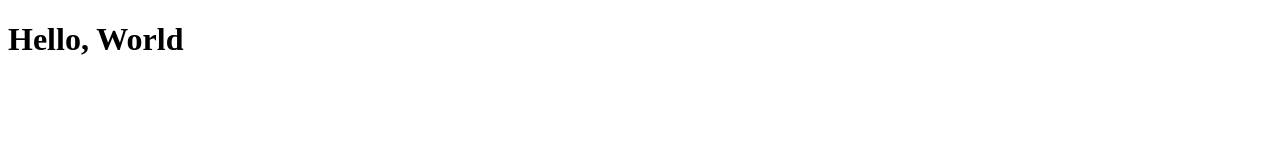
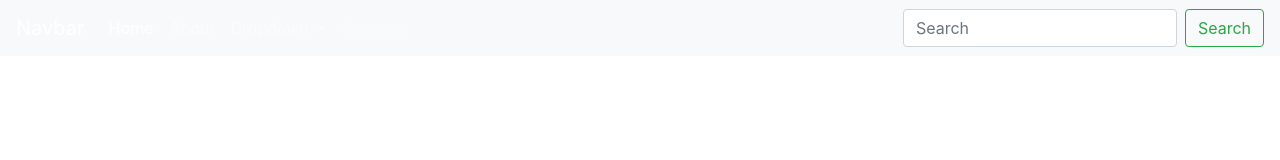
Before and after one commit to u04/COMP125-S2018-Lession2A, a plain HTML site: page index.html in a window 1280 px wide. Drawn offline with nearby package versions, Linux system fonts and the light colour scheme.

Commit message:
added bootstrap thing

```diff
--- a/index.html
+++ b/index.html
@@ -6,11 +6,48 @@
     <meta http-equiv="X-UA-Compatible" content="ie=edge">
     <title>COMP125 - welcome</title>
     <!--CSS Section-->
+    <link rel="stylesheet" href=".Scripts/lib/bootstrap/css/bootstrap.min.css">
     <link rel="stylesheet" href="./Content/app.css">
 </head>
 <body>
-    <h1>Hello, World</h1>
+    <nav class="navbar navbar-expand-lg navbar-dark bg-light">
+        <a class="navbar-brand" href="#">Navbar</a>
+        <button class="navbar-toggler" type="button" data-toggle="collapse" data-target="#navbarSupportedContent" aria-controls="navbarSupportedContent" aria-expanded="false" aria-label="Toggle navigation">
+          <span class="navbar-toggler-icon"></span>
+        </button>
+
+        <div class="collapse navbar-collapse" id="navbarSupportedContent">
+          <ul class="navbar-nav mr-auto">
+            <li class="nav-item active">
+              <a class="nav-link" href="#">Home <span class="sr-only">(current)</span></a>
+            </li>
+            <li class="nav-item">
+              <a class="nav-link" href="#">About</a>
+            </li>
+            <li class="nav-item dropdown">
+              <a class="nav-link dropdown-toggle" href="#" id="navbarDropdown" role="button" data-toggle="dropdown" aria-haspopup="true" aria-expanded="false">
+                Dropdown
+              </a>
+              <div class="dropdown-menu" aria-labelledby="navbarDropdown">
+                <a class="dropdown-item" href="#">Action</a>
+                <a class="dropdown-item" href="#">Another action</a>
+                <div class="dropdown-divider"></div>
+                <a class="dropdown-item" href="#">Something else here</a>
+              </div>
+            </li>
+            <li class="nav-item">
+              <a class="nav-link disabled" href="#">Disabled</a>
+            </li>
+          </ul>
+          <form class="form-inline my-2 my-lg-0">
+            <input class="form-control mr-sm-2" type="search" placeholder="Search" aria-label="Search">
+            <button class="btn btn-outline-success my-2 my-sm-0" type="submit">Search</button>
+          </form>
+        </div>
+      </nav>
     <!--Javascript Section-->
+    <script src="./Scripts/lib/jquery/jquery-3.3.1.min.js"></script>
+    <script src="./Scripts/lib/bootstrap/js/bootstrap.bundle.min.js"></script>
     <script src="./Scripts/app.js"></script>
 </body>
 </html>
```
